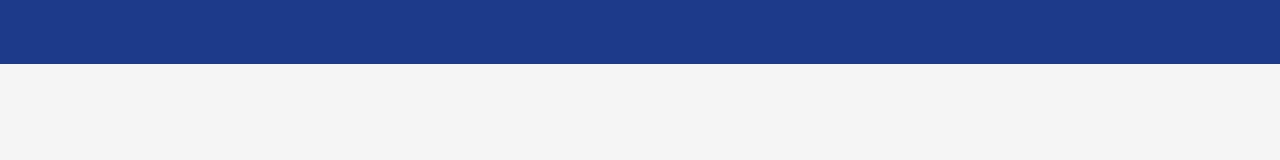
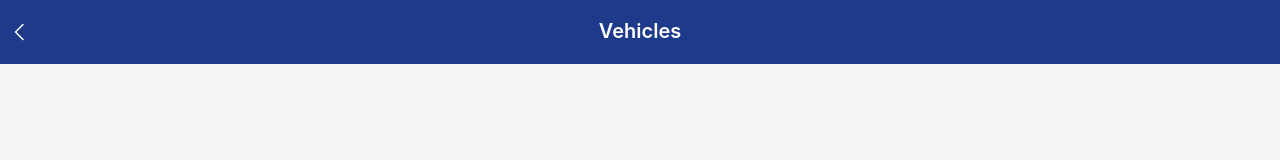
Before and after one commit to ParalelSt/Car-Ownership-Intelligence, a React (Vite) app: page /vehicles in a window 1280 px wide. Shown: the top 160 px of the page. Built offline with nearby package versions, Linux system fonts and the light colour scheme.

Commit message:
feat(top navigation): added top nav title and back button
Added top nav Title for each page and a reusable Back button

```diff
--- a/src/components/layout/TopNav.tsx
+++ b/src/components/layout/TopNav.tsx
@@ -1,6 +1,32 @@
+import { useLocation } from "react-router-dom";
+import BackButton from "../ui/BackButton";
+
 const TopNav = () => {
+  const location = useLocation();
+
+  const routeConfig: Record<string, { title: string; showBack: boolean }> = {
+    "/": { title: "Dashboard", showBack: false },
+    "/fuel": { title: "Fuel", showBack: true },
+    "/service": { title: "Service", showBack: true },
+    "/vehicles": { title: "Vehicles", showBack: true },
+    "/profile": { title: "Profile", showBack: true },
+  };
+
+  const config = routeConfig[location.pathname] ?? {
+    title: "",
+    showBack: false,
+  };
+
   return (
-    <nav className="fixed top-0 left-0 right-0 flex w-full h-16 text-lg bg-primary"></nav>
+    <nav className="fixed top-0 left-0 right-0 flex items-center w-full h-16 text-lg bg-primary">
+      <div className="flex justify-center items-center w-10">
+        {config.showBack && <BackButton />}
+      </div>
+      <div className="flex-1 text-center text-white font-semibold">
+        {config.title}
+      </div>
+      <div className="flex justify-center items-center w-10"></div>
+    </nav>
   );
 };
 
--- /dev/null
+++ b/src/components/ui/BackButton.tsx
@@ -0,0 +1,23 @@
+import { CaretLeftIcon } from "@phosphor-icons/react";
+import { useNavigate, useNavigationType } from "react-router-dom";
+
+const BackButton = () => {
+  const navigate = useNavigate();
+  const navigationType = useNavigationType();
+
+  const handleBack = () => {
+    if (navigationType === "PUSH") {
+      navigate(-1);
+    } else {
+      navigate("/");
+    }
+  };
+
+  return (
+    <button className="flex justify-center items-center" onClick={handleBack}>
+      <CaretLeftIcon size={24} className="text-white" />
+    </button>
+  );
+};
+
+export default BackButton;
```
